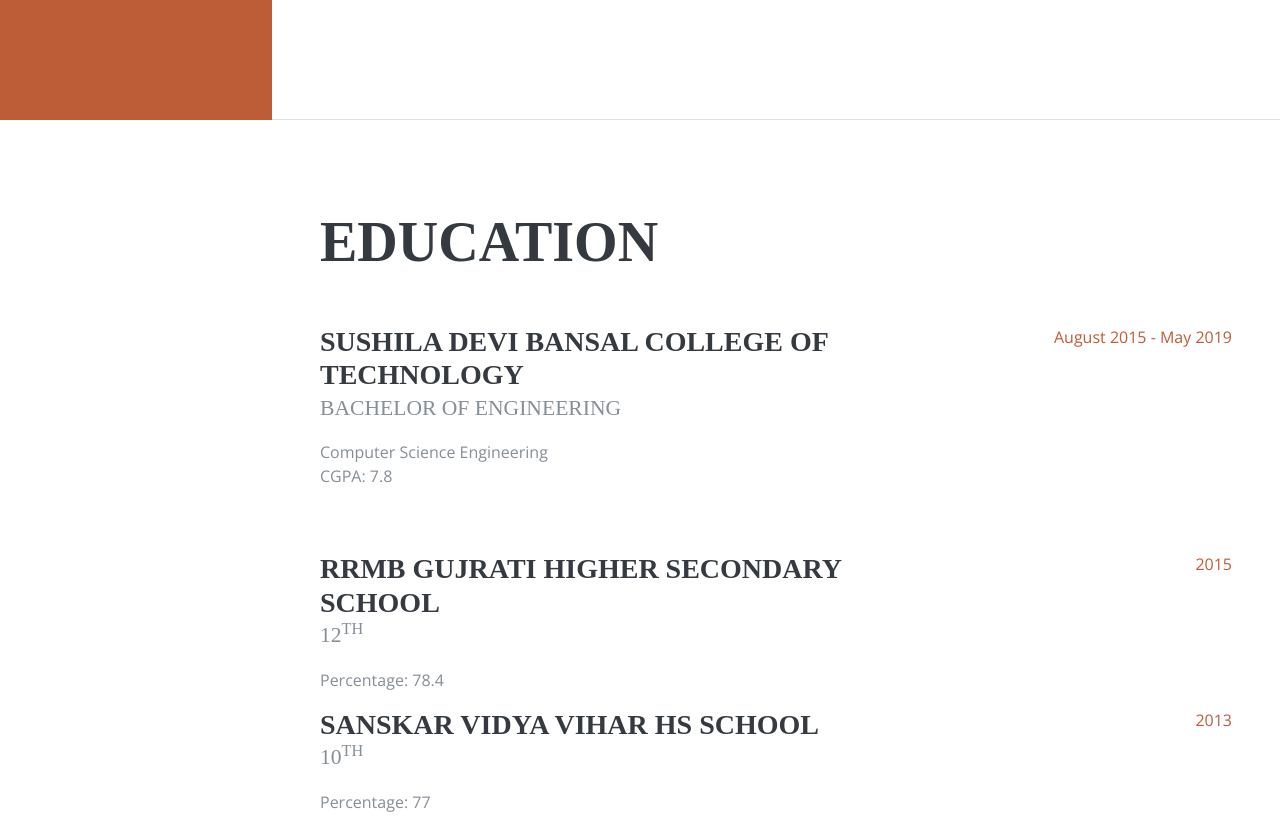
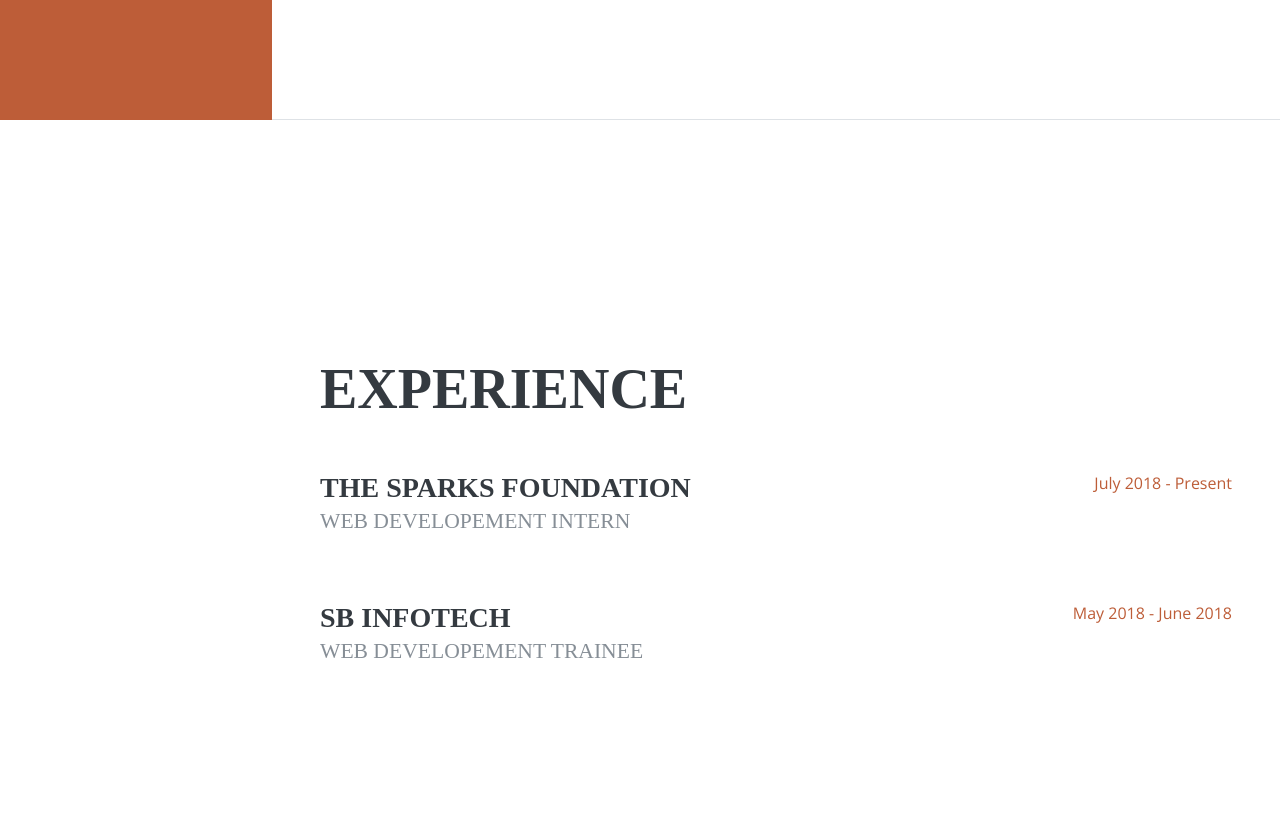
Before and after one commit to tarunsharma967/tarunsharma967.github.io, a plain HTML site: page index.html in a window 1280 px wide. Shown: the part 680-1513 px from the top of the page. Drawn offline with nearby package versions, Linux system fonts and the light colour scheme; a web font is replaced by a local one.

Commit message:
experience section added

```diff
--- a/index.html
+++ b/index.html
@@ -41,6 +41,9 @@
         <ul class="navbar-nav">
           <li class="nav-item">
             <a class="nav-link js-scroll-trigger" href="#about">About</a>
+          </li>
+          <li class="nav-item">
+            <a class="nav-link js-scroll-trigger" href="#experience">Experience</a>
           </li>
           <li class="nav-item">
             <a class="nav-link js-scroll-trigger" href="#education">Education</a>
@@ -111,6 +114,34 @@
               </a>
             </li>
           </ul>
+        </div>
+      </section>
+
+      <section class="resume-section p-3 p-lg-5 d-flex flex-column" id="experience">
+        <div class="my-auto">
+          <h2 class="mb-5">Experience</h2>
+
+          <div class="resume-item d-flex flex-column flex-md-row mb-5">
+            <div class="resume-content mr-auto">
+              <h3 class="mb-0">The Sparks Foundation</h3>
+              <div class="subheading mb-3">Web Developement Intern</div>
+            </div>
+            <div class="resume-date text-md-right">
+              <span class="text-primary">July 2018 - Present</span>
+            </div>
+          </div>
+
+          <div class="resume-item d-flex flex-column flex-md-row">
+            <div class="resume-content mr-auto">
+              <h3 class="mb-0">SB Infotech</h3>
+              <div class="subheading mb-3">Web Developement Trainee</div>
+            </div>
+            <div class="resume-date text-md-right">
+              <span class="text-primary">May 2018 - June 2018</span>
+            </div>
+          </div>
+
+
         </div>
       </section>
 
```
